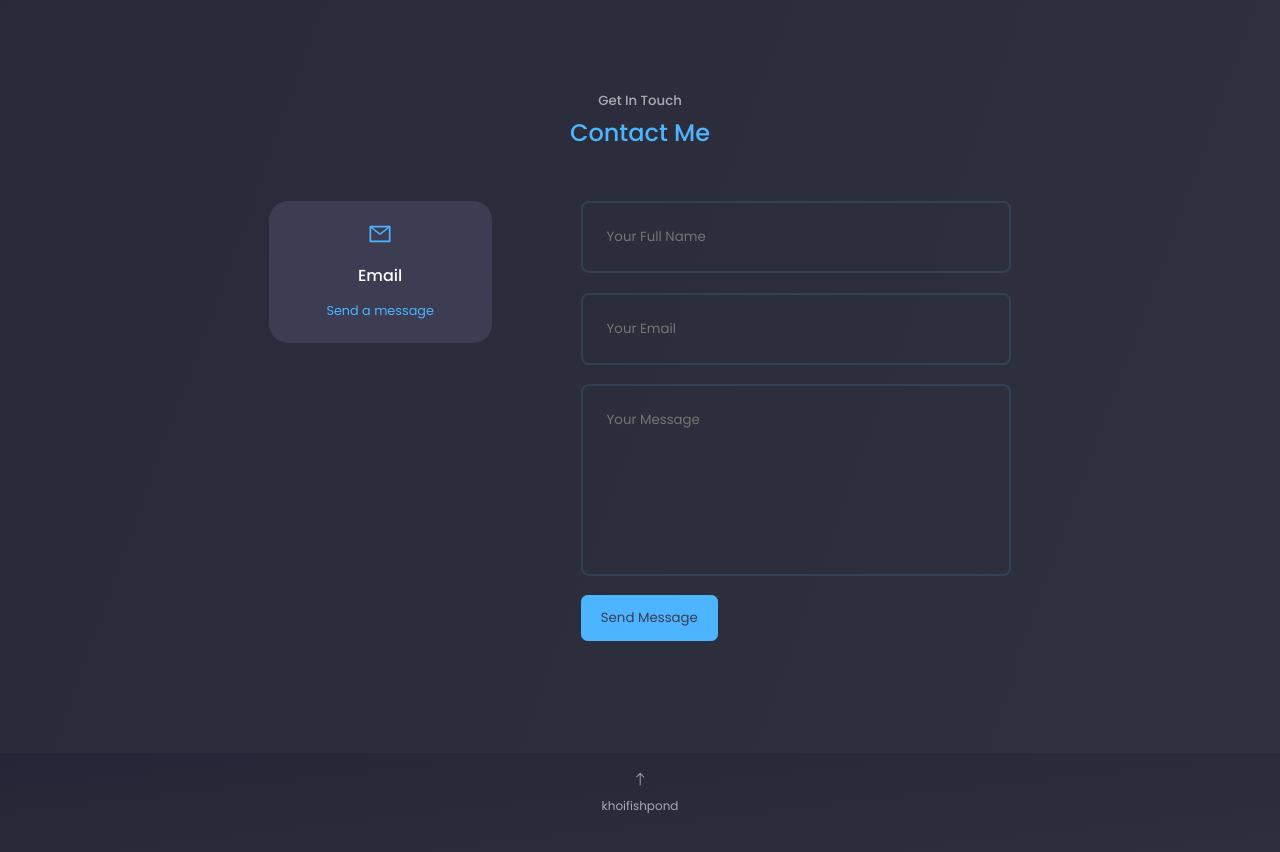
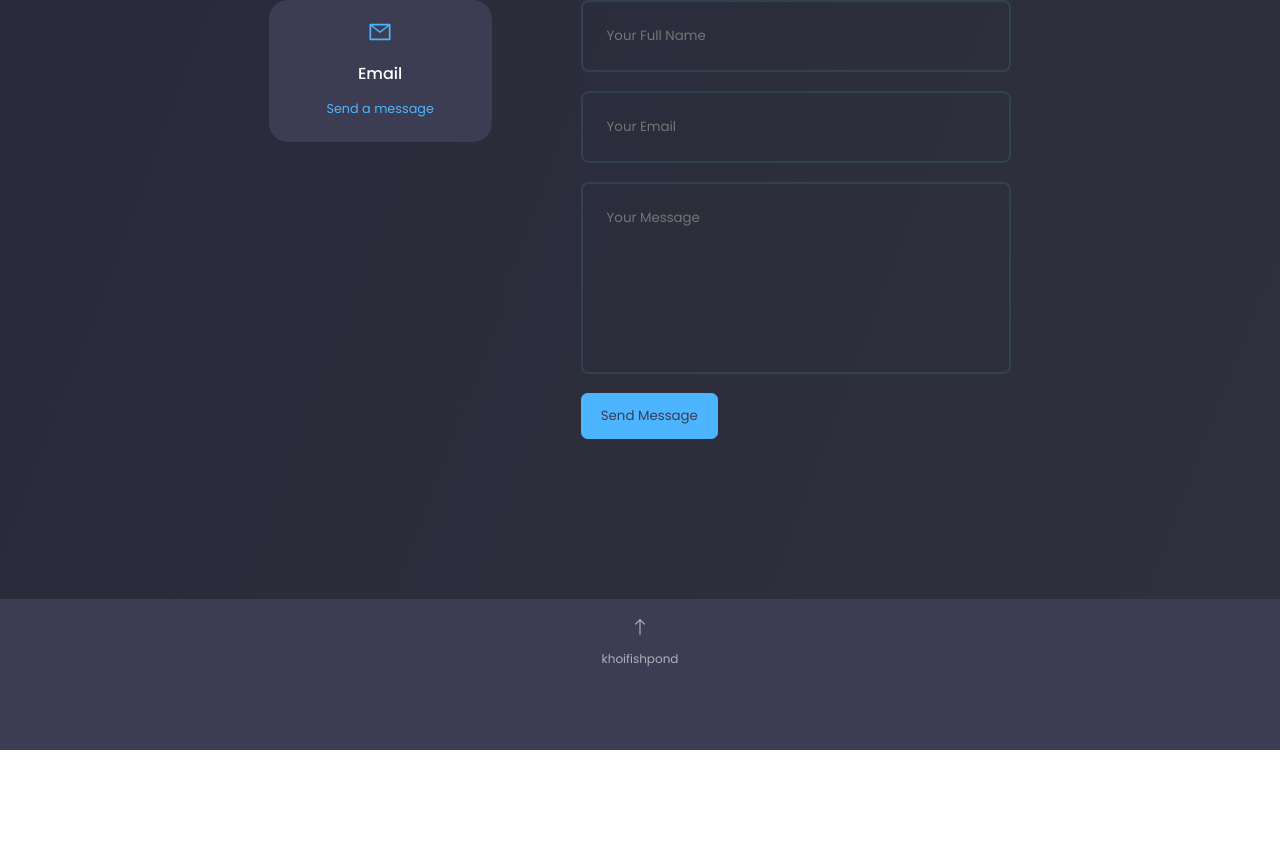
Before and after one commit to khoifishpond/portfolio, a React (Create React App) app: page / in a window 1280 px wide. Shown: the part 2643-3495 px from the top of the page. After the commit the page ends 3393 px from the top, so only its background shows below. Built offline with nearby package versions, Linux system fonts and the light colour scheme.

Commit message:
update styling

```diff
--- a/src/components/footer/footer.css
+++ b/src/components/footer/footer.css
@@ -1,13 +1,14 @@
 footer {
-  background: var(--color-bg);
+  background: #3c3c53;
   padding: 1rem 0;
   text-align: center;
   font-size: 0.9rem;
-  margin-top: 7rem;
+  margin-top: 10rem;
 }
 
 footer a {
   color: var(--color-light);
+  font-size: large;
 }
 
 .permalinks {
--- a/src/components/header/header.css
+++ b/src/components/header/header.css
@@ -1,5 +1,5 @@
 header {
-  height: 100vh;
+  /* height: 100vh; */
   padding-top: 10rem;
   overflow: hidden;
 }
```
